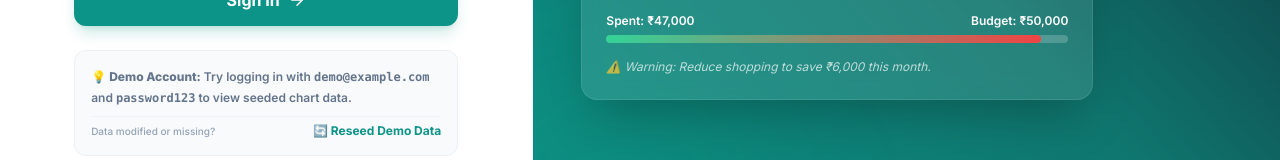
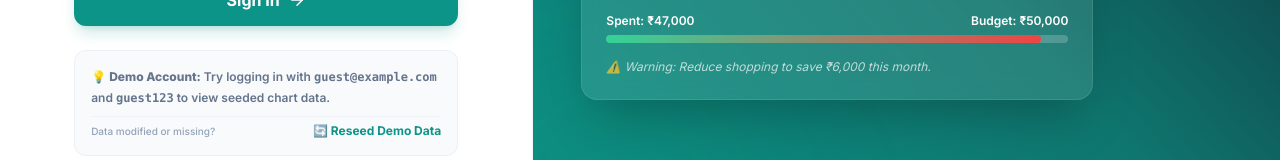
Before and after one commit to manvitha40/Smart-Expense-Tracker-AI, a React (Vite) app in the folder frontend/: page /login in a window 1280 px wide. Shown: the part 489-649 px from the top of the page. Built offline with nearby package versions, Linux system fonts and the light colour scheme.

Commit message:
Updated smart expense

```diff
--- a/frontend/src/pages/Login.jsx
+++ b/frontend/src/pages/Login.jsx
@@ -151,7 +151,7 @@ export default function Login() {
           {/* Seed Shortcut Alert */}
           <div className="mt-6 p-4 bg-slate-50 dark:bg-slate-800/40 rounded-xl border border-slate-200/50 dark:border-slate-800/50 space-y-2">
             <p className="text-xs font-semibold text-slate-500 dark:text-slate-400 leading-relaxed">
-              💡 <strong>Demo Account:</strong> Try logging in with <code>demo@example.com</code> and <code>password123</code> to view seeded chart data.
+              💡 <strong>Demo Account:</strong> Try logging in with <code>guest@example.com</code> and <code>guest123</code> to view seeded chart data.
             </p>
             <div className="pt-1.5 flex items-center justify-between border-t border-slate-200/40 dark:border-slate-700/40">
               <span className="text-[10px] text-slate-400 dark:text-slate-500 font-medium">Data modified or missing?</span>
```
Also changed, not shown: 2 other files (tests, documents, lock files or other folders).
